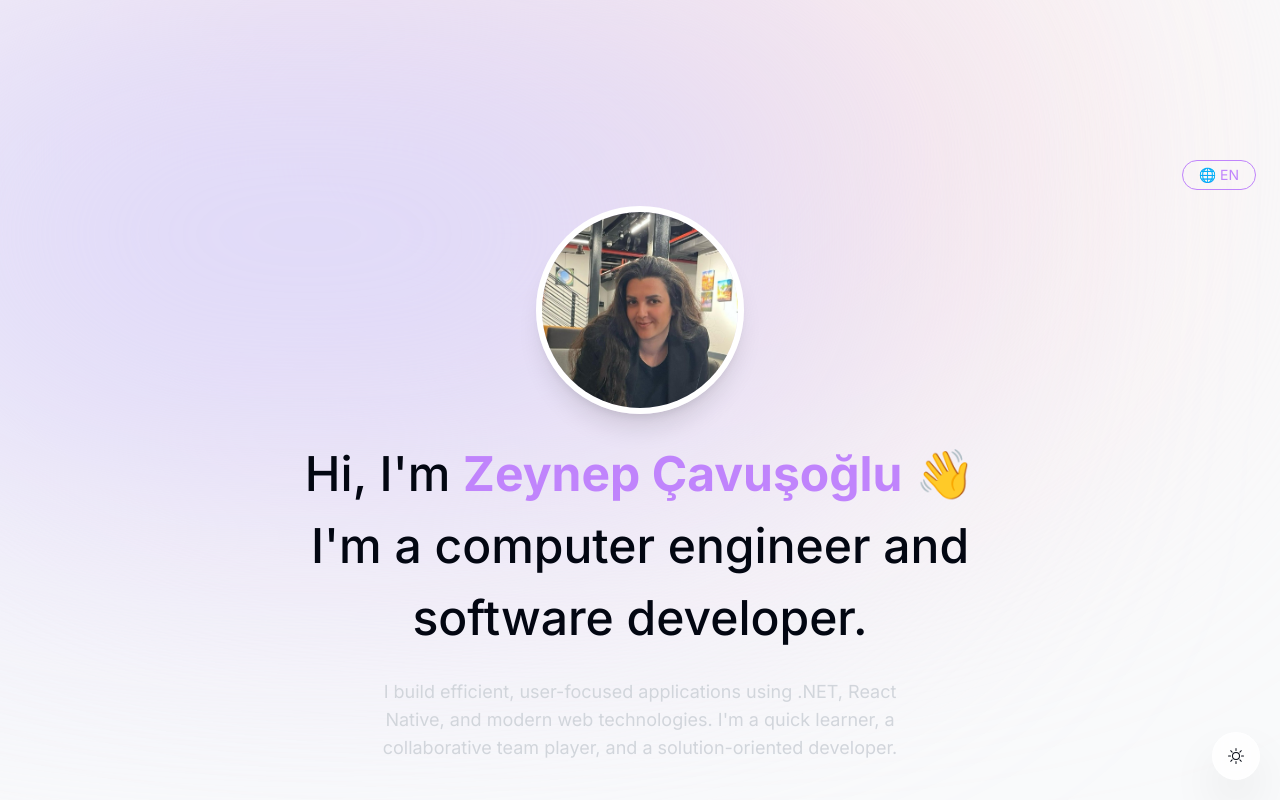
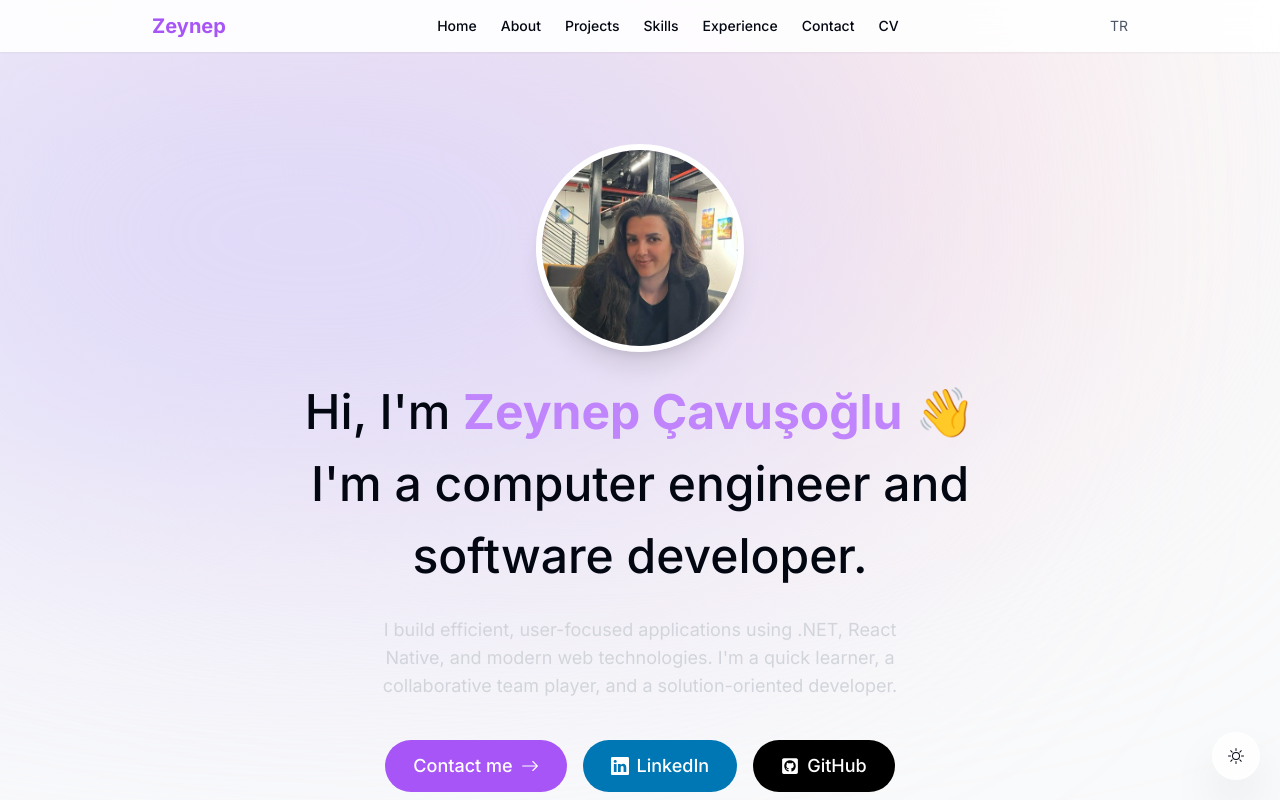
Before and after one commit to zynpcvsgl/Portfolio, a Next.js app: page / in a window 1280 px wide. Shown: the top 800 px of the page. Built offline with nearby package versions, Linux system fonts and the light colour scheme; no server answers.

Commit message:
Update layout.tsx

```diff
--- a/app/layout.tsx
+++ b/app/layout.tsx
@@ -1,6 +1,5 @@
 import "./globals.css";
 import { Inter } from "next/font/google";
-import Header from "@/components/header";
 import Footer from "@/components/footer";
 import Navbar from "@/components/navbar";
 import ThemeSwitch from "@/components/theme-switch";
@@ -31,7 +30,7 @@
         <LanguageProvider>
           <ThemeContextProvider>
             <ActiveSectionContextProvider>
-              <Header />
+              <Navbar />
 
               {/* Arka plan efektleri */}
               <div className="bg-[#fbe2e3] absolute top-[-6rem] -z-10 right-[11rem] h-[31.25rem] w-[31.25rem] rounded-full blur-[10rem] sm:w-[68.75rem] dark:bg-[#946263]"></div>
```
